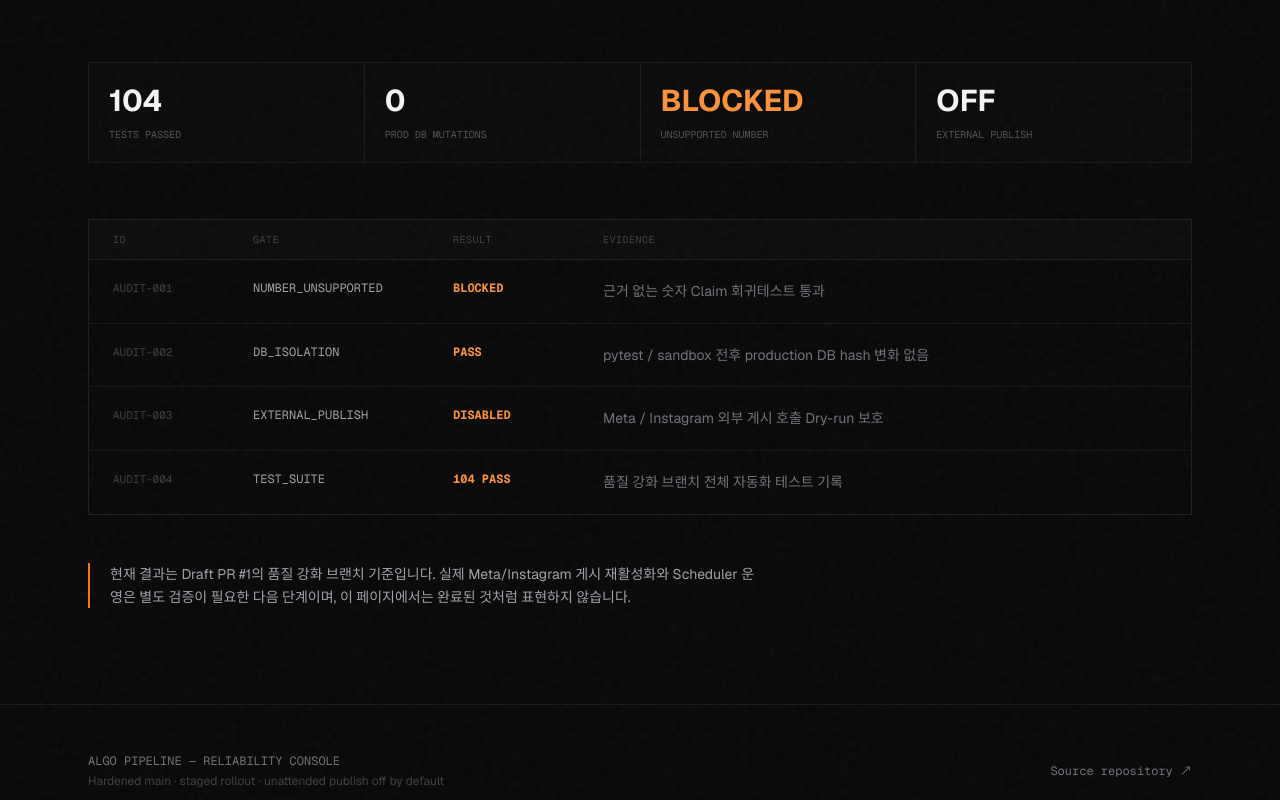
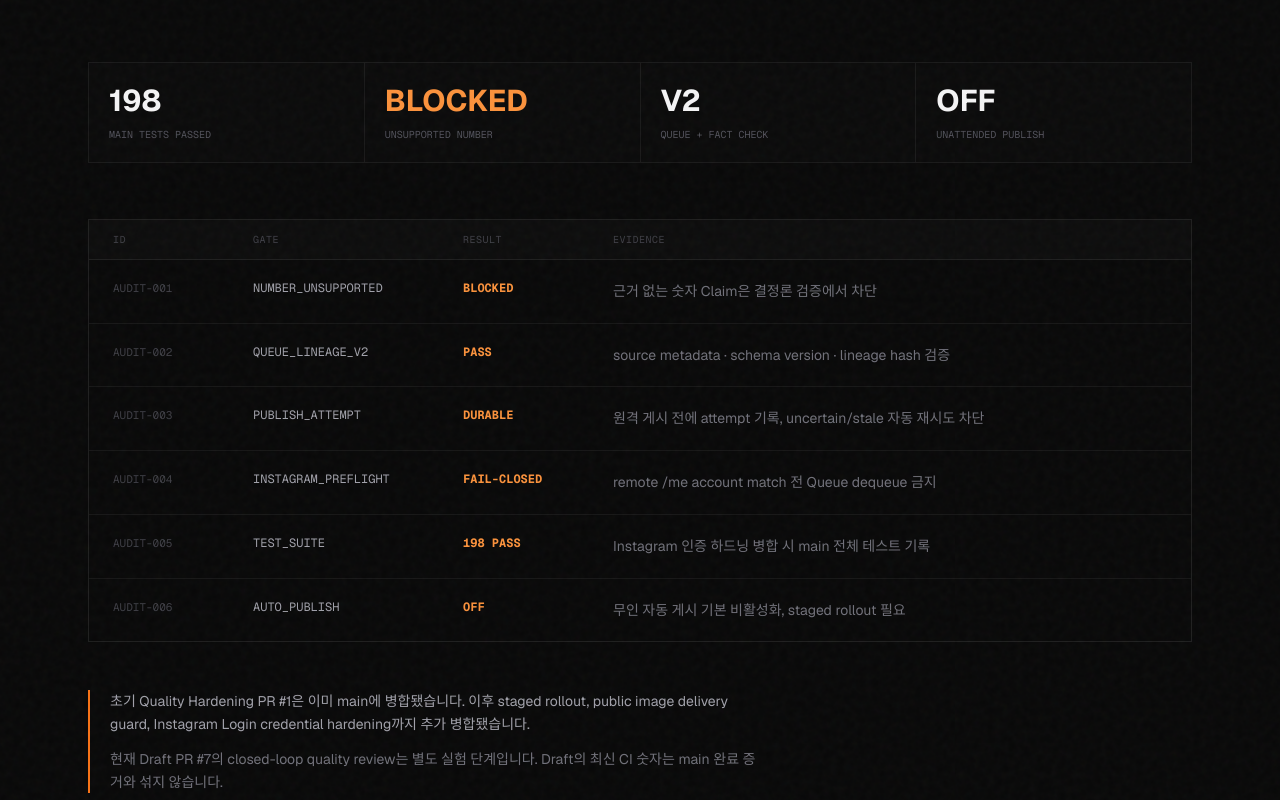
Before and after one commit to YunhuPark/algo-site, a Next.js app: page /dashboard in a window 1280 px wide. Shown: the part 420-1220 px from the top of the page. Built offline with nearby package versions, Linux system fonts and the light colour scheme.

Commit message:
feat: refresh verification log for hardened main

```diff
--- a/src/app/dashboard/page.tsx
+++ b/src/app/dashboard/page.tsx
@@ -2,69 +2,42 @@ import Header from '@/components/Header';
 import Footer from '@/components/Footer';
 
 const LOGS = [
-  {
-    id: 'AUDIT-001',
-    gate: 'NUMBER_UNSUPPORTED',
-    result: 'BLOCKED',
-    evidence: '근거 없는 숫자 Claim 회귀테스트 통과',
-  },
-  {
-    id: 'AUDIT-002',
-    gate: 'DB_ISOLATION',
-    result: 'PASS',
-    evidence: 'pytest / sandbox 전후 production DB hash 변화 없음',
-  },
-  {
-    id: 'AUDIT-003',
-    gate: 'EXTERNAL_PUBLISH',
-    result: 'DISABLED',
-    evidence: 'Meta / Instagram 외부 게시 호출 Dry-run 보호',
-  },
-  {
-    id: 'AUDIT-004',
-    gate: 'TEST_SUITE',
-    result: '104 PASS',
-    evidence: '품질 강화 브랜치 전체 자동화 테스트 기록',
-  },
+  { id: 'AUDIT-001', gate: 'NUMBER_UNSUPPORTED', result: 'BLOCKED', evidence: '근거 없는 숫자 Claim은 결정론 검증에서 차단' },
+  { id: 'AUDIT-002', gate: 'QUEUE_LINEAGE_V2', result: 'PASS', evidence: 'source metadata · schema version · lineage hash 검증' },
+  { id: 'AUDIT-003', gate: 'PUBLISH_ATTEMPT', result: 'DURABLE', evidence: '원격 게시 전에 attempt 기록, uncertain/stale 자동 재시도 차단' },
+  { id: 'AUDIT-004', gate: 'INSTAGRAM_PREFLIGHT', result: 'FAIL-CLOSED', evidence: 'remote /me account match 전 Queue dequeue 금지' },
+  { id: 'AUDIT-005', gate: 'TEST_SUITE', result: '198 PASS', evidence: 'Instagram 인증 하드닝 병합 시 main 전체 테스트 기록' },
+  { id: 'AUDIT-006', gate: 'AUTO_PUBLISH', result: 'OFF', evidence: '무인 자동 게시 기본 비활성화, staged rollout 필요' },
 ];
 
 export default function DashboardPage() {
   return (
     <div className="min-h-screen bg-[#090909] text-zinc-100">
       <Header />
-
       <main>
         <section className="max-w-6xl mx-auto px-6 pt-36 pb-16">
-          <p className="text-[11px] font-mono text-orange-500 tracking-[0.18em] uppercase mb-5">
-            Verification log
-          </p>
-          <h1
-            className="font-semibold text-zinc-50 leading-[0.92] tracking-[-0.045em] mb-8"
-            style={{ fontSize: 'clamp(48px, 8vw, 96px)' }}
-          >
-            검증 기록
-          </h1>
+          <p className="text-[11px] font-mono text-orange-500 tracking-[0.18em] uppercase mb-5">Verification log</p>
+          <h1 className="font-semibold text-zinc-50 leading-[0.92] tracking-[-0.045em] mb-8" style={{ fontSize: 'clamp(48px, 8vw, 96px)' }}>검증 기록</h1>
           <p className="text-base text-zinc-500 max-w-xl leading-relaxed">
-            이 페이지는 실시간 운영 대시보드가 아닙니다. 현재 hardening branch에서 확인한
-            오프라인 테스트와 안전 경계를 포트폴리오용으로 정리한 검증 로그입니다.
+            실시간 운영 대시보드가 아니라, 현재 hardened main에 병합된 신뢰성·보안 경계와 검증 근거를 포트폴리오용으로 정리한 화면입니다.
           </p>
         </section>
 
         <section className="border-t border-[#1a1a1a]">
           <div className="max-w-6xl mx-auto px-6 py-16">
-            <div className="grid grid-cols-1 md:grid-cols-4 gap-px bg-[#1a1a1a] border border-[#1a1a1a] mb-14">
-              <div className="bg-[#0b0b0b] p-5"><strong className="text-3xl">104</strong><p className="text-[10px] font-mono text-zinc-600 mt-2">TESTS PASSED</p></div>
-              <div className="bg-[#0b0b0b] p-5"><strong className="text-3xl">0</strong><p className="text-[10px] font-mono text-zinc-600 mt-2">PROD DB MUTATIONS</p></div>
+            <div className="grid grid-cols-2 md:grid-cols-4 gap-px bg-[#1a1a1a] border border-[#1a1a1a] mb-14">
+              <div className="bg-[#0b0b0b] p-5"><strong className="text-3xl">198</strong><p className="text-[10px] font-mono text-zinc-600 mt-2">MAIN TESTS PASSED</p></div>
               <div className="bg-[#0b0b0b] p-5"><strong className="text-3xl text-orange-400">BLOCKED</strong><p className="text-[10px] font-mono text-zinc-600 mt-2">UNSUPPORTED NUMBER</p></div>
-              <div className="bg-[#0b0b0b] p-5"><strong className="text-3xl">OFF</strong><p className="text-[10px] font-mono text-zinc-600 mt-2">EXTERNAL PUBLISH</p></div>
+              <div className="bg-[#0b0b0b] p-5"><strong className="text-3xl">V2</strong><p className="text-[10px] font-mono text-zinc-600 mt-2">QUEUE + FACT CHECK</p></div>
+              <div className="bg-[#0b0b0b] p-5"><strong className="text-3xl">OFF</strong><p className="text-[10px] font-mono text-zinc-600 mt-2">UNATTENDED PUBLISH</p></div>
             </div>
 
             <div className="border border-[#1f1f1f]">
-              <div className="hidden md:grid grid-cols-[120px_180px_130px_1fr] gap-5 px-6 py-3 bg-[#0d0d0d] border-b border-[#1f1f1f] text-[10px] font-mono text-zinc-700 uppercase tracking-wider">
+              <div className="hidden md:grid grid-cols-[120px_190px_130px_1fr] gap-5 px-6 py-3 bg-[#0d0d0d] border-b border-[#1f1f1f] text-[10px] font-mono text-zinc-700 uppercase tracking-wider">
                 <span>ID</span><span>Gate</span><span>Result</span><span>Evidence</span>
               </div>
               {LOGS.map((log) => (
-                <article key={log.id} className="grid grid-cols-1 md:grid-cols-[120px_180px_130px_1fr] gap-3 md:gap-5 px-6 py-5 border-b border-[#171717] last:border-b-0 hover:bg-[#0d0d0d] transition-colors">
+                <article key={log.id} className="grid grid-cols-1 md:grid-cols-[120px_190px_130px_1fr] gap-3 md:gap-5 px-6 py-5 border-b border-[#171717] last:border-b-0 hover:bg-[#0d0d0d] transition-colors">
                   <span className="text-[11px] font-mono text-zinc-700">{log.id}</span>
                   <span className="text-xs font-mono text-zinc-400">{log.gate}</span>
                   <strong className="text-xs font-mono text-orange-400">{log.result}</strong>
@@ -73,16 +46,17 @@ export default function DashboardPage() {
               ))}
             </div>
 
-            <div className="mt-12 border-l-2 border-orange-500 pl-5 max-w-2xl">
+            <div className="mt-12 border-l-2 border-orange-500 pl-5 max-w-2xl space-y-3">
               <p className="text-sm text-zinc-400 leading-relaxed">
-                현재 결과는 Draft PR #1의 품질 강화 브랜치 기준입니다. 실제 Meta/Instagram 게시 재활성화와
-                Scheduler 운영은 별도 검증이 필요한 다음 단계이며, 이 페이지에서는 완료된 것처럼 표현하지 않습니다.
+                초기 Quality Hardening PR #1은 이미 main에 병합됐습니다. 이후 staged rollout, public image delivery guard, Instagram Login credential hardening까지 추가 병합됐습니다.
+              </p>
+              <p className="text-sm text-zinc-500 leading-relaxed">
+                현재 Draft PR #7의 closed-loop quality review는 별도 실험 단계입니다. Draft의 최신 CI 숫자는 main 완료 증거와 섞지 않습니다.
               </p>
             </div>
           </div>
         </section>
       </main>
-
       <Footer />
     </div>
   );
```
